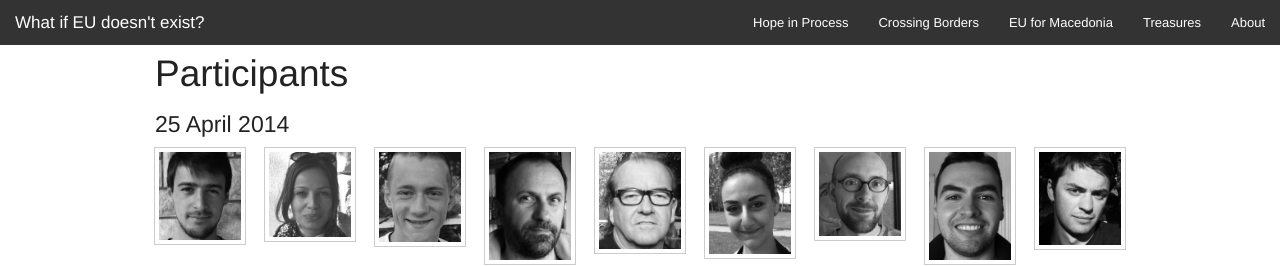
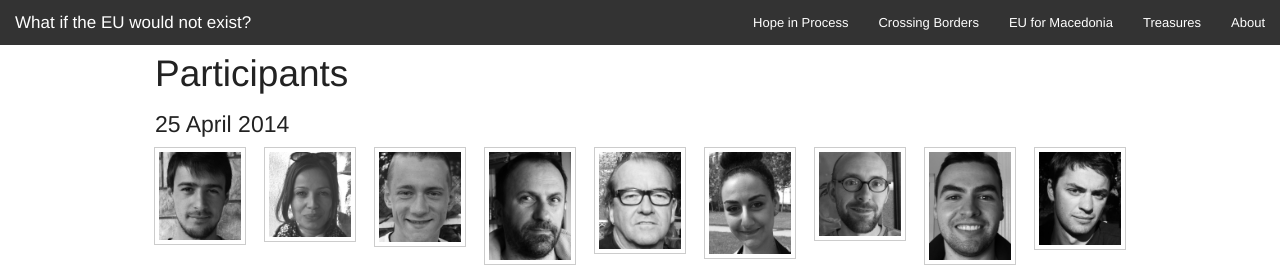
Before and after one commit to loja-pec-gsi/blog, a Jekyll site: the page built from index.html, in a window 1280 px wide and 900 px high. Shown: the top 266 px of the window. Built offline with Jekyll 4.4.1, drawn with Linux system fonts in a browser that asks for light colours; the list of posts is cut into pages by our own code.

Commit message:
Correction of the title.

```diff
--- a/_config.yml
+++ b/_config.yml
@@ -1,7 +1,7 @@
-name: "What if EU doesn't exist?"
-description: "What if EU doesn't exist?"
+name: "What if the EU would not exist?"
+description: "What if the EU would not exist?"
 
-#url: "/blog"
+url: "/blog"
 
 markdown: kramdown
 paginate: 5
```
